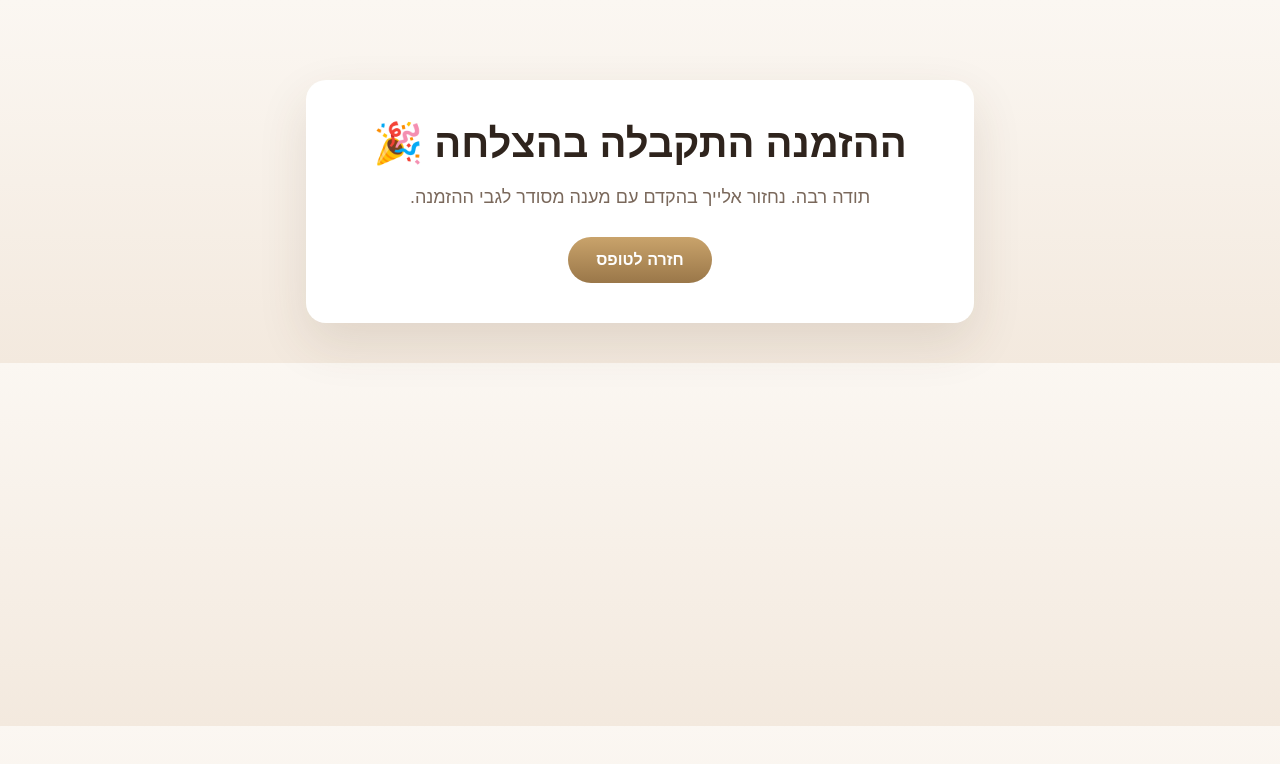
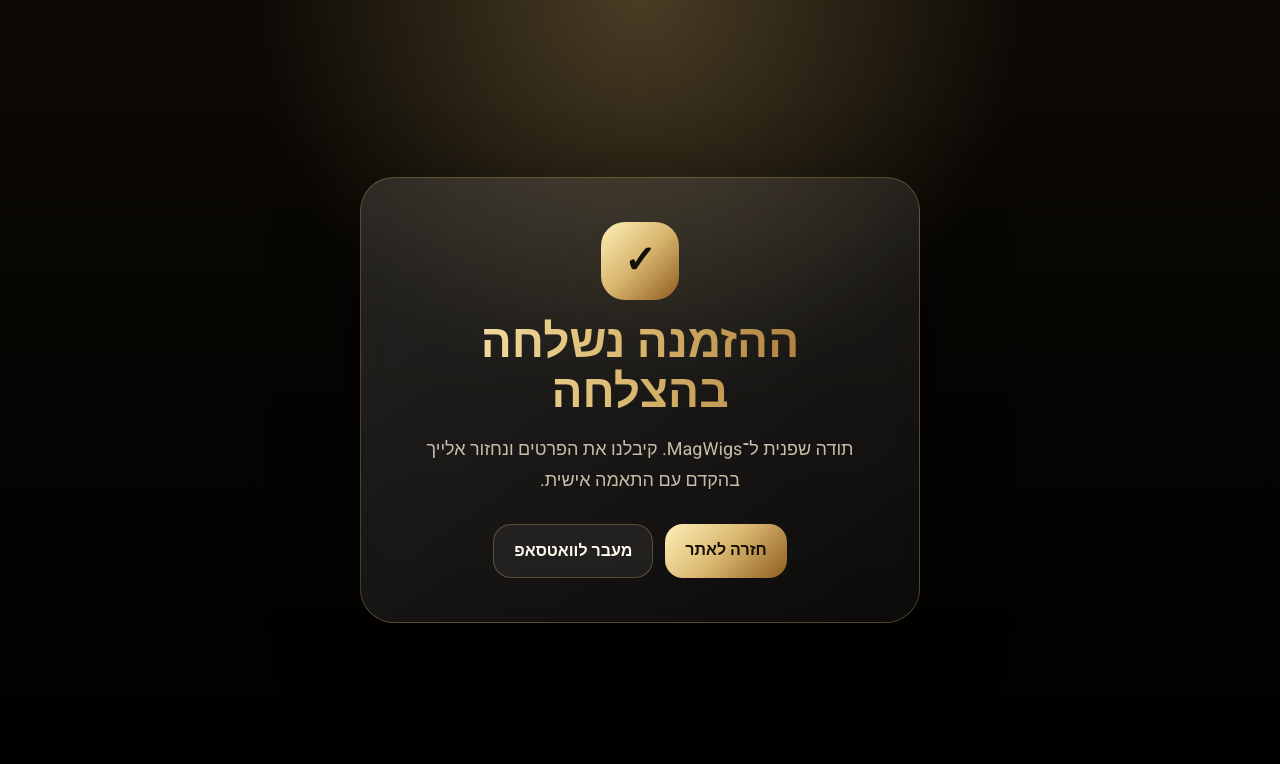
Before and after one commit to margalite95/wig-site, a plain HTML site: page thank-you.html in a window 1280 px wide. Drawn offline with Linux system fonts and the light colour scheme.

Commit message:
Update thank-you.html

```diff
--- a/thank-you.html
+++ b/thank-you.html
@@ -1,67 +1,126 @@
 <!DOCTYPE html>
 <html lang="he" dir="rtl">
 <head>
-<meta charset="UTF-8">
-<meta name="viewport" content="width=device-width, initial-scale=1.0">
-<title>תודה על ההזמנה</title>
+<meta charset="UTF-8" />
+<meta name="viewport" content="width=device-width, initial-scale=1.0" />
+<title>תודה | MagWigs</title>
+
+<link href="https://fonts.googleapis.com/css2?family=Heebo:wght@300;400;700;900&display=swap" rel="stylesheet">
+
 <style>
-:root {
-  --text: #2f241d;
-  --muted: #7a685b;
-  --accent: #c9a36b;
-  --accent-dark: #9a7749;
-  --shadow: 0 20px 50px rgba(86, 58, 30, 0.12);
-  --radius: 20px;
+* {
+  box-sizing: border-box;
 }
-* { box-sizing: border-box; }
-body{
-  margin:0;
-  font-family:Arial, Helvetica, sans-serif;
-  background:linear-gradient(180deg,#fbf7f2 0%,#f3e9de 100%);
-  color:var(--text);
+
+body {
+  margin: 0;
+  min-height: 100vh;
+  font-family: "Heebo", Arial, sans-serif;
+  color: #fff8ec;
+  display: flex;
+  align-items: center;
+  justify-content: center;
+  text-align: center;
+  padding: 22px;
+  background:
+    radial-gradient(circle at top, rgba(215,181,109,0.30), transparent 38%),
+    linear-gradient(180deg, #0c0905, #000);
 }
-.wrap{
-  max-width:700px;
-  margin:0 auto;
-  padding:80px 16px 40px;
+
+.box {
+  width: min(560px, 100%);
+  padding: 44px 28px;
+  border-radius: 34px;
+  border: 1px solid rgba(255, 215, 128, 0.25);
+  background: linear-gradient(145deg, rgba(255,255,255,0.12), rgba(255,255,255,0.04));
+  backdrop-filter: blur(18px);
+  box-shadow: 0 30px 80px rgba(0,0,0,0.55);
 }
-.card{
-  background:#fff;
-  border-radius:var(--radius);
-  box-shadow:var(--shadow);
-  padding:40px 28px;
-  text-align:center;
+
+.icon {
+  width: 78px;
+  height: 78px;
+  margin: 0 auto 18px;
+  border-radius: 24px;
+  display: grid;
+  place-items: center;
+  background: linear-gradient(135deg, #fff0b8, #d7b56d, #8f5c20);
+  color: #151006;
+  font-size: 38px;
+  font-weight: 900;
 }
-h1{
-  margin:0 0 14px;
-  font-size:clamp(28px,4vw,40px);
+
+h1 {
+  margin: 0;
+  font-size: clamp(30px, 6vw, 46px);
+  line-height: 1.1;
+  background: linear-gradient(90deg, #fff0b8, #d7b56d, #9a6425);
+  -webkit-background-clip: text;
+  -webkit-text-fill-color: transparent;
 }
-p{
-  margin:0 auto;
-  max-width:480px;
-  font-size:18px;
-  line-height:1.8;
-  color:var(--muted);
+
+p {
+  margin: 16px auto 0;
+  color: #c7bda8;
+  font-size: 18px;
+  line-height: 1.7;
+  max-width: 430px;
 }
-a{
-  display:inline-block;
-  margin-top:24px;
-  text-decoration:none;
-  background:linear-gradient(180deg,var(--accent),var(--accent-dark));
-  color:#fff;
-  padding:14px 28px;
-  border-radius:999px;
-  font-weight:bold;
+
+.actions {
+  margin-top: 28px;
+  display: flex;
+  gap: 12px;
+  justify-content: center;
+  flex-wrap: wrap;
+}
+
+a {
+  text-decoration: none;
+  border-radius: 18px;
+  padding: 14px 20px;
+  font-weight: 900;
+}
+
+.home {
+  background: linear-gradient(135deg, #fff0b8, #d7b56d, #8f5c20);
+  color: #151006;
+}
+
+.wa {
+  color: #fff8ec;
+  border: 1px solid rgba(255, 215, 128, 0.25);
+  background: rgba(255,255,255,0.06);
+}
+
+@media (max-width: 520px) {
+  .actions {
+    flex-direction: column;
+  }
+
+  a {
+    width: 100%;
+  }
 }
 </style>
 </head>
+
 <body>
-<div class="wrap">
-  <div class="card">
-    <h1>ההזמנה התקבלה בהצלחה 🎉</h1>
-    <p>תודה רבה. נחזור אלייך בהקדם עם מענה מסודר לגבי ההזמנה.</p>
-    <a href="https://wigs-by-margalit.netlify.app/">חזרה לטופס</a>
+
+<div class="box">
+  <div class="icon">✓</div>
+
+  <h1>ההזמנה נשלחה בהצלחה</h1>
+
+  <p>
+    תודה שפנית ל־MagWigs. קיבלנו את הפרטים ונחזור אלייך בהקדם עם התאמה אישית.
+  </p>
+
+  <div class="actions">
+    <a class="home" href="index-test.html">חזרה לאתר</a>
+    <a class="wa" href="https://wa.me/972586660460" target="_blank">מעבר לוואטסאפ</a>
   </div>
 </div>
+
 </body>
 </html>
```
